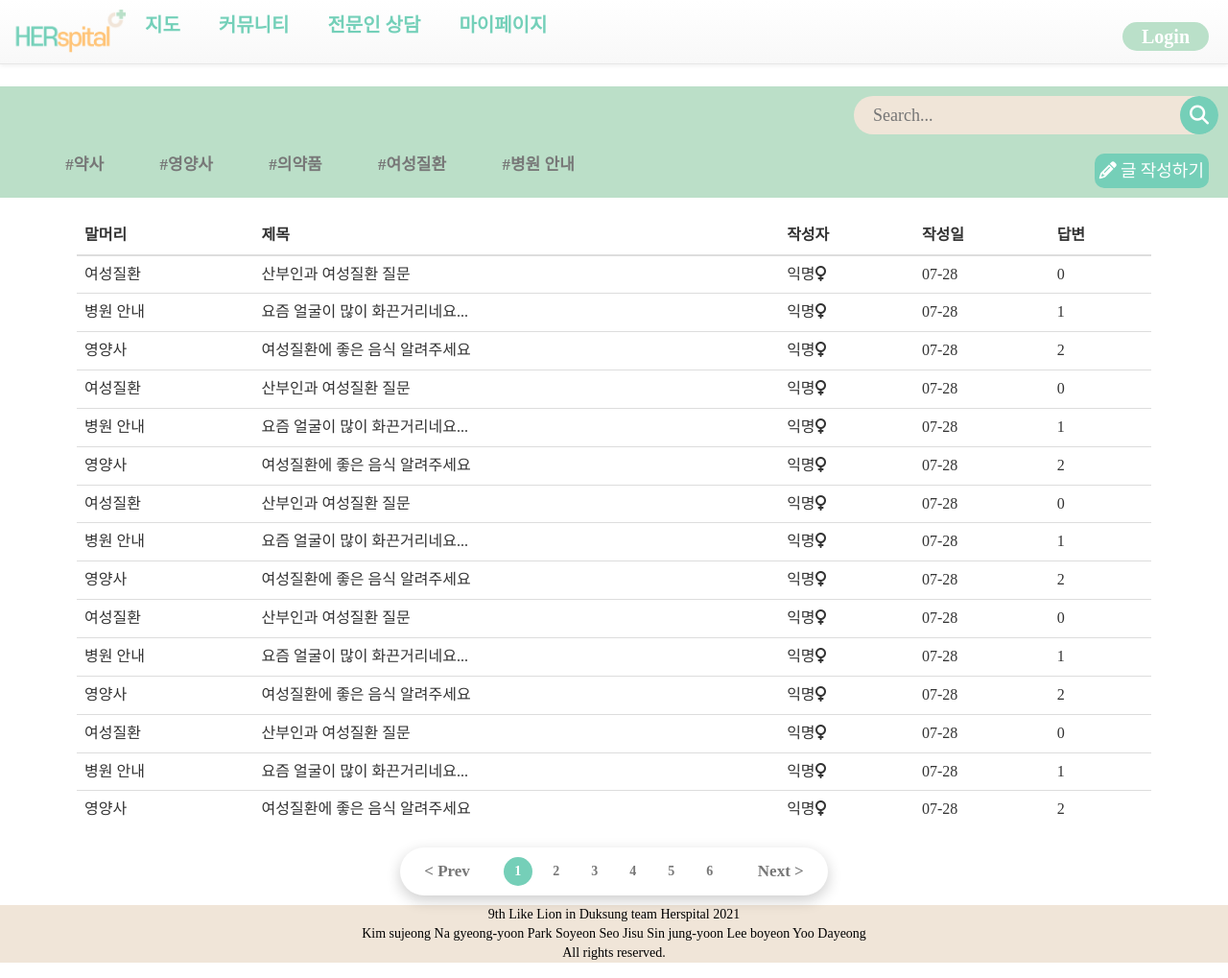
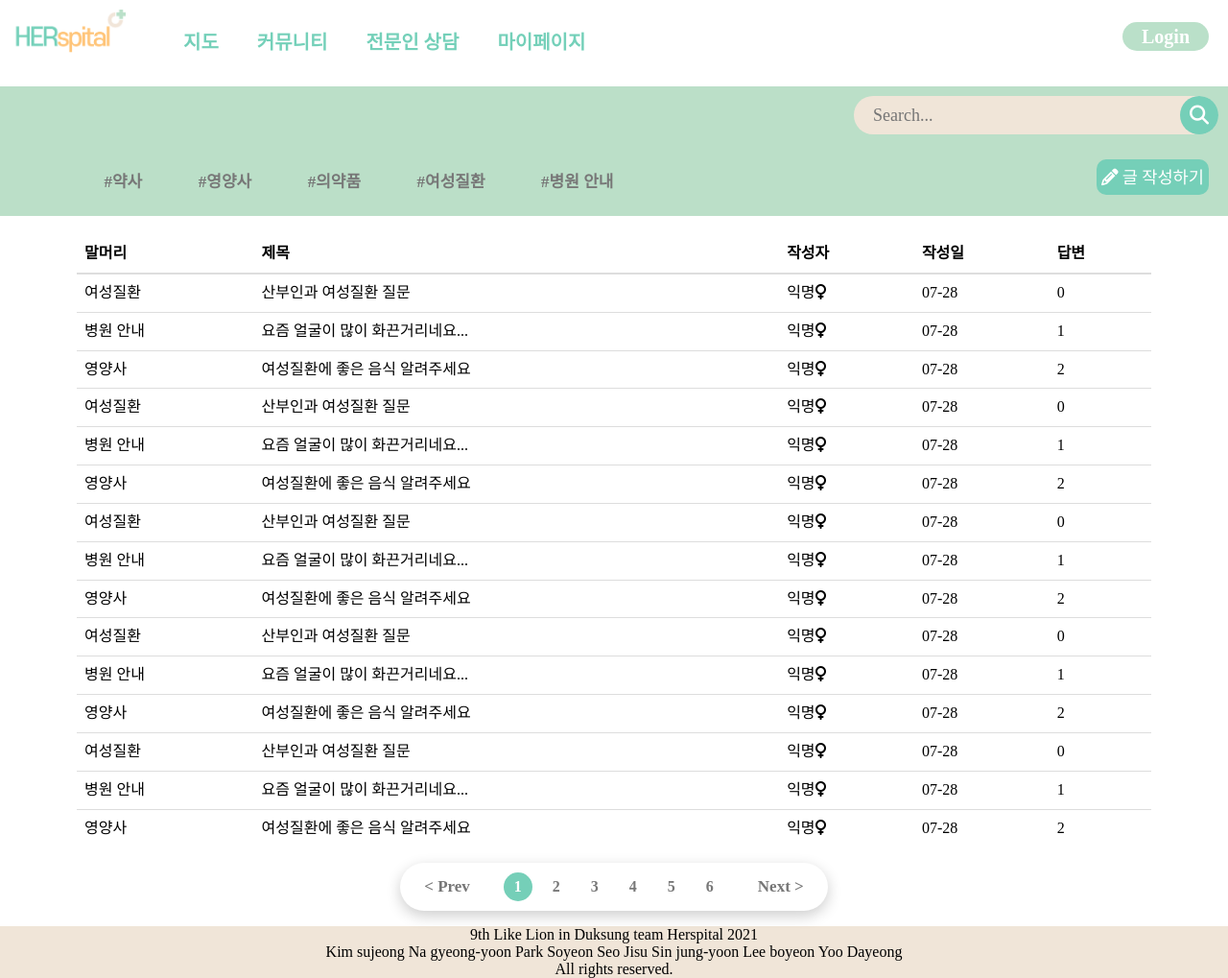
Before and after one commit to soyeonvv/ds-likelion-HERspital, a Django app: page /community/expertList/ in a window 1280 px wide. Shown: the whole page at 96% size. Run offline with Django 3.2, Linux system fonts and the light colour scheme; some libraries are stand-ins or nearby versions; some web fonts are replaced.

Commit message:
communityList, expertList 페이지 배치 오류 수정

```diff
--- a/static/css/expertList.css
+++ b/static/css/expertList.css
@@ -1,9 +1,6 @@
 
 @import url('https://fonts.googleapis.com/css2?family=Poppins:wght@600&display=swap');
-*{
-    margin:0;
-    padding:0;
-}
+
 body{
     width:100%;
     padding:0;
@@ -114,7 +111,7 @@ body{
     border-color:lemonchiffon;
     font-family:'Poppins',sans-serif;
     margin:1rem 0;
-    font-size:1.8rem;
+    font-size:1.1rem;
     border-radius:10px;
     padding:5px;
     display:inline-block;
@@ -136,6 +133,44 @@ body{
     max-width:1120px;
     margin:auto;
     margin-top:20px;
+}
+.table{
+    width:100%;
+    max-width: 100%;
+    margin-bottom:20px;
+    background-color:transparent;
+    border-spacing:0;
+    border-collapse: collapse;
+    margin:0;
+    padding:0;
+}
+.table>thead{
+    text-align: left;
+}
+.table>th{
+    text-align:left;
+    display:table-cell;
+    font-weight: bold;
+}
+.table>thead>tr>th{
+    vertical-align: bottom;
+    border-bottom:2px solid #ddd;
+}
+.table>caption+thead>tr:first-child>td, .table>caption+thead>tr:first-child>th, .table>colgroup+thead>tr:first-child>td, .table>colgroup+thead>tr:first-child>th, .table>thead:first-child>tr:first-child>td, .table>thead:first-child>tr:first-child>th {
+    border-top: 0;
+}
+.table>tbody>tr>td, .table>tbody>tr>th, .table>tfoot>tr>td, .table>tfoot>tr>th, .table>thead>tr>td, .table>thead>tr>th {
+    padding: 8px;
+    line-height: 1.42857143;
+}
+.table>tbody>tr>td, .table>tbody>tr>th, .table>tfoot>tr>td, .table>tfoot>tr>th, .table>thead>tr>td, .table>thead>tr>th {
+    padding: 8px;
+    line-height: 1.42857143;
+    vertical-align: top;
+    border-top: 1px solid #ddd;
+}
+.table>td{
+    display:table-cell;
 }
 /* 하위컨텐트 영역 CSS */
 .pageNum_wrap{
--- a/templates/community/communityList.html
+++ b/templates/community/communityList.html
@@ -7,12 +7,6 @@
     <meta name="viewport" content="width=device-width, initial-scale=1.0">
     <!--웹페이지 title부분에 표시되는 작은 아이콘-->
     <link rel="shortcut icon" href="{% static 'img/favicon.ico'%}">
-    <!-- 합쳐지고 최소화된 최신 CSS -->
-    <link rel="stylesheet" href="https://maxcdn.bootstrapcdn.com/bootstrap/3.3.2/css/bootstrap.min.css">
-    <!-- 부가적인 테마 -->
-    <link rel="stylesheet" href="https://maxcdn.bootstrapcdn.com/bootstrap/3.3.2/css/bootstrap-theme.min.css">
-    <!-- 합쳐지고 최소화된 최신 자바스크립트 -->
-    <script src="https://maxcdn.bootstrapcdn.com/bootstrap/3.3.2/js/bootstrap.min.js"></script>
     <script src="https://kit.fontawesome.com/b99e675b6e.js"></script>
     <link rel="stylesheet" href="{% static 'css/communityList.css' %}">
     <title>Herspital</title>
--- a/templates/community/expertList.html
+++ b/templates/community/expertList.html
@@ -7,12 +7,6 @@
     <meta name="viewport" content="width=device-width, initial-scale=1.0">
     <!--웹페이지 title부분에 표시되는 작은 아이콘-->
     <link rel="shortcut icon" href="{% static 'img/favicon.ico'%}">
-    <!-- 합쳐지고 최소화된 최신 CSS -->
-    <link rel="stylesheet" href="https://maxcdn.bootstrapcdn.com/bootstrap/3.3.2/css/bootstrap.min.css">
-    <!-- 부가적인 테마 -->
-    <link rel="stylesheet" href="https://maxcdn.bootstrapcdn.com/bootstrap/3.3.2/css/bootstrap-theme.min.css">
-    <!-- 합쳐지고 최소화된 최신 자바스크립트 -->
-    <script src="https://maxcdn.bootstrapcdn.com/bootstrap/3.3.2/js/bootstrap.min.js"></script>
     <script src="https://kit.fontawesome.com/b99e675b6e.js"></script>
     <title>Herspital</title>
     <link rel="stylesheet" href="{% static 'css/expertList.css' %}">
```
Also changed, not shown: static/css/communityList.css (+41 -5 lines).
